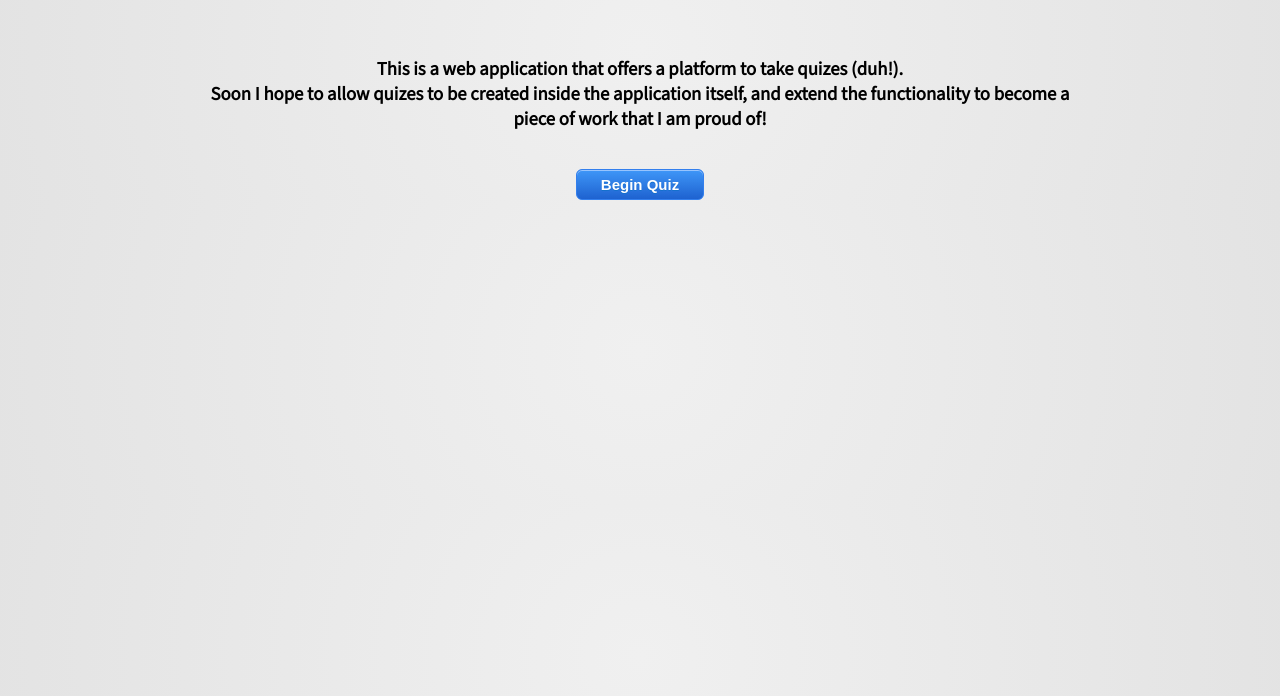
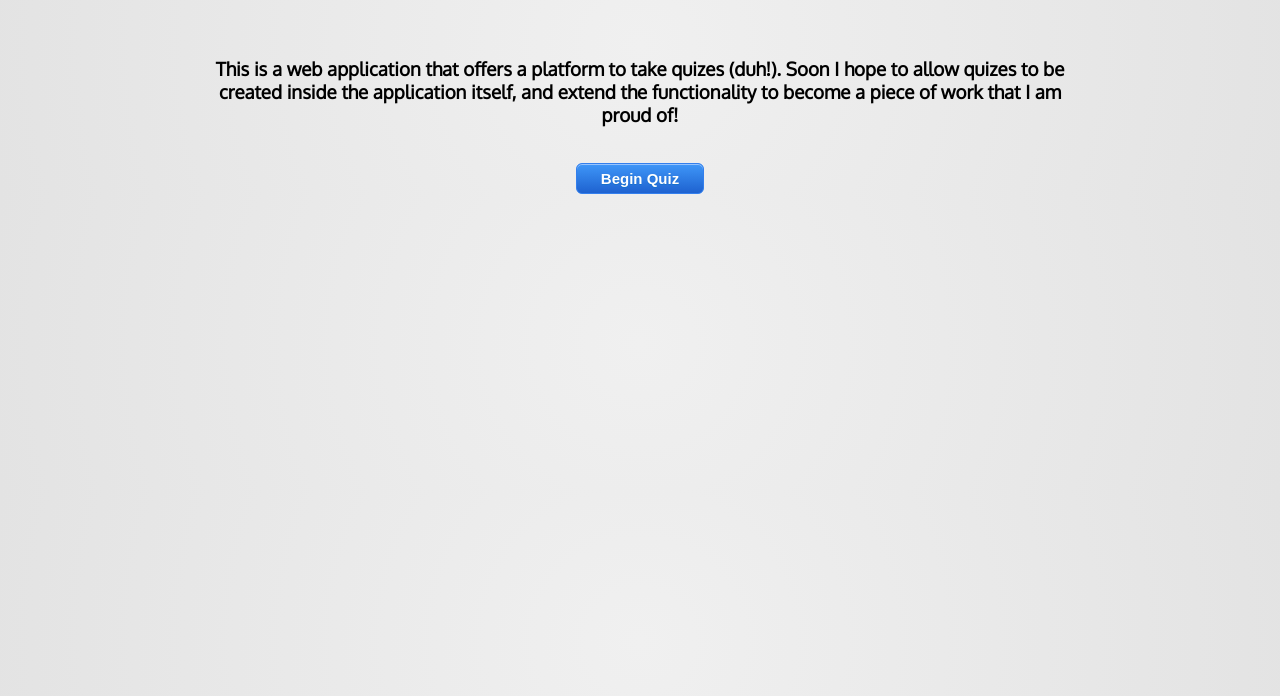
Before and after one commit to johntg96/Quiz-Web-App, a website: page app/index.html in a window 1280 px wide. Shown: the part 104-800 px from the top of the page. Drawn offline with nearby package versions, Linux system fonts and the light colour scheme.

Commit message:
changed pre-quiz font-family

```diff
--- a/app/index.html
+++ b/app/index.html
@@ -12,7 +12,7 @@
 		<h1 class="header-title">Quiz-Web-App</h1>
 	</div>
 	<div class="pre-quiz">
-		<h3 id="quiz-summary">This is a web application that offers a platform to take quizes (duh!).<br/>Soon I hope to allow quizes to be created inside the application itself, and extend the functionality to become a piece of work that I am proud of!</h3>
+		<h3 id="quiz-summary">This is a web application that offers a platform to take quizes (duh!). Soon I hope to allow quizes to be created inside the application itself, and extend the functionality to become a piece of work that I am proud of!</h3>
 		<button id="begin-quiz" class="blue-btn">Begin Quiz</button>
 	</div>
 	<div class="quiz-content hide">
--- a/app/scss/styles.scss
+++ b/app/scss/styles.scss
@@ -87,6 +87,7 @@ ul {
 		margin: 0 auto;
 		padding: 2em 2em;
 		width: 70%;
+		font-family: $textfont;
 	}
 }
 
```
Also changed, not shown: app/css/styles.css.
